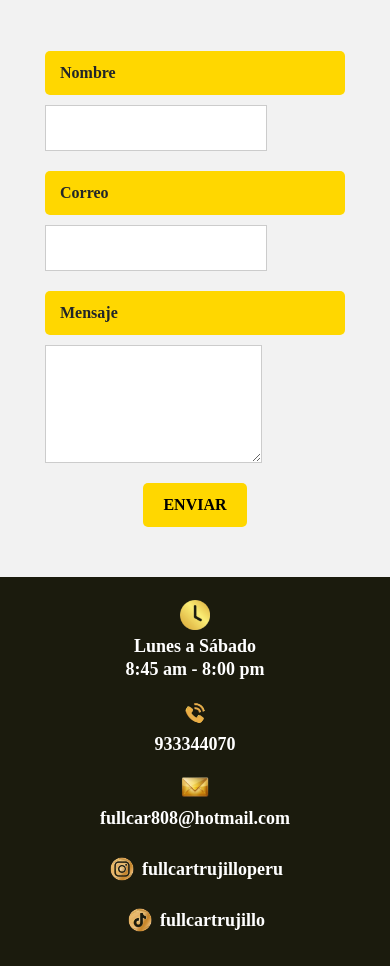
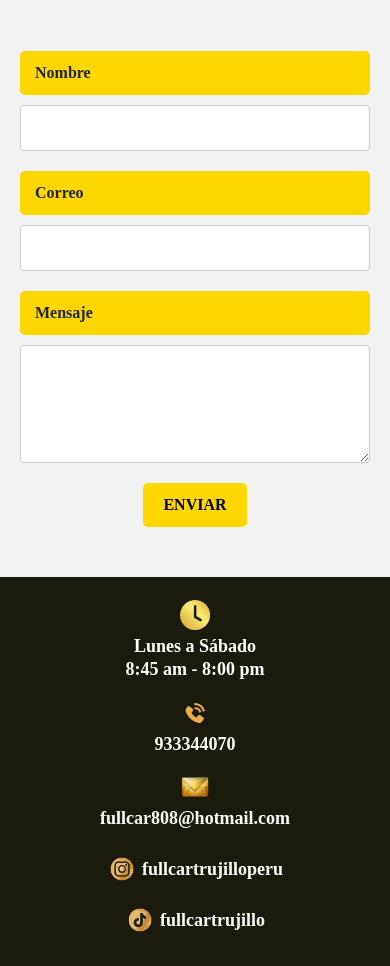
Before and after one commit to vtisa/autogestion, a Django app: page /mensajes/ in a window 390 px wide. Shown: the part 543-1509 px from the top of the page. Run offline with Django 5.2, Linux system fonts and the light colour scheme.

Commit message:
second commit

```diff
--- a/gestionpro/static/css/mensajes.css
+++ b/gestionpro/static/css/mensajes.css
@@ -52,17 +52,21 @@
 /* Campos */
 .campo-formulario {
     display: flex;
+    flex-direction: row;
+    gap: 10px;
     align-items: center;
-    gap: 10px;
+    width: 100%;
 }
 
 .campo-formulario label {
+    width: 150px; /* Fijo */
+    min-width: 150px;
     background-color: #FFD700;
     padding: 10px 15px;
     border-radius: 5px;
-    min-width: 80px;
-    text-align: center;
+    text-align: left;
     font-weight: bold;
+    box-sizing: border-box;
 }
 
 .campo-formulario input,
@@ -70,6 +74,9 @@
     flex: 1;
     padding: 10px;
     border: 1px solid #ccc;
+    font-size: 16px;
+    border-radius: 4px;
+    box-sizing: border-box;
 }
 
 /* Botón */
@@ -90,16 +97,20 @@
 @media (max-width: 768px) {
     .container-contacto {
         flex-direction: column;
-        align-items: center;
+        align-items: stretch;
+    }
+
+    .map-container,
+    .form-container {
+        width: 100%;
     }
 
     .campo-formulario {
         flex-direction: column;
-        align-items: flex-start;
+        align-items: stretch;
     }
 
     .campo-formulario label {
-        min-width: auto;
         width: 100%;
         text-align: left;
     }
```
